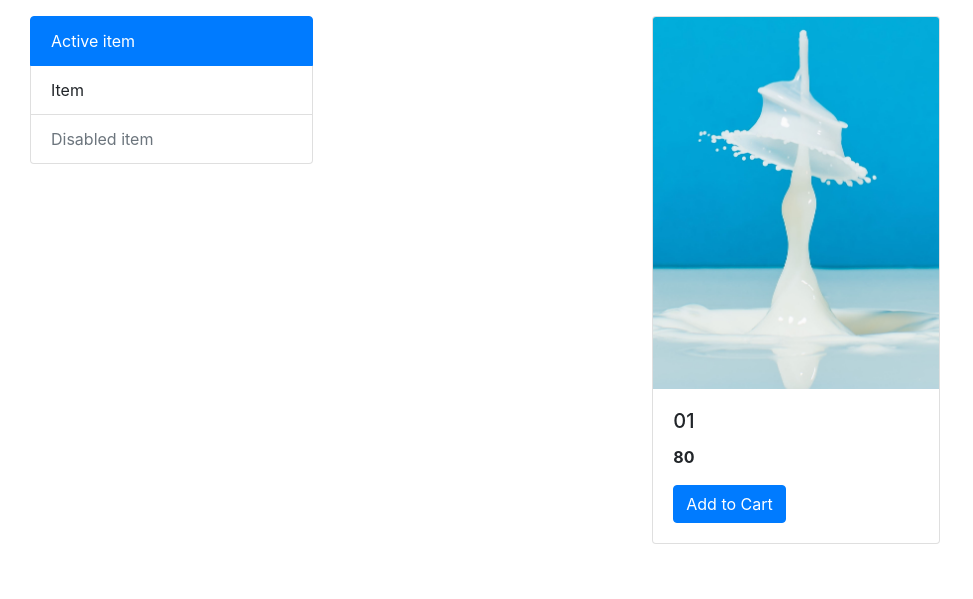
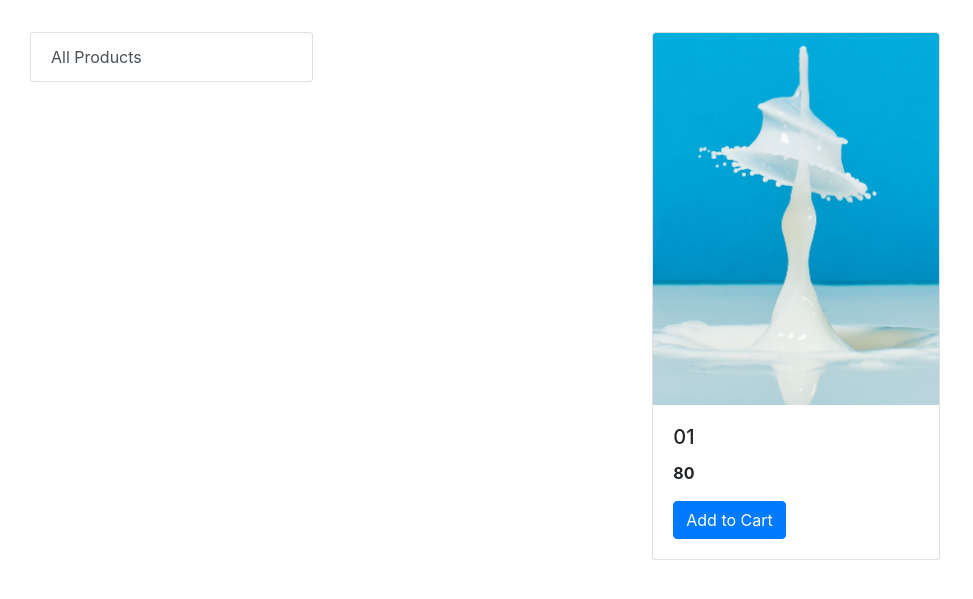
Before and after one commit to riyadhswe/RMRShop, a Django app: page / in a window 1280 px wide. Shown: the part 56-655 px from the top of the page, without its empty margins (0-973 px from the left). Run offline with Django 3.2, Linux system fonts and the light colour scheme; data comes from the database, SQL or seed files in the repository; parts of the project's set-up code (start-up, migrations or seed data) failed here and were passed over; some libraries are stand-ins or nearby versions.

Commit message:
commit by Rony

```diff
--- a/store/templates/index.html
+++ b/store/templates/index.html
@@ -1,27 +1,32 @@
 {% extends 'base.html' %}
 {% block content %}
+<div class="container-fluid mt-3">
+    <div class="row">
 
-<!--List-->
-<div class ="container-fluid mt-3 mx-auto">
+        <!--Category-->
+        <div class="container-fluid mt-3 mx-auto">
             <div class="row mx-auto">
                 <div class="col-lg-3">
                     <ul class="list-group">
-  <li class="list-group-item active">Active item</li>
-  <li class="list-group-item">Item</li>
-  <li class="list-group-item disabled">Disabled item</li>
+                        <a href="/" class="list-group-item list-group-item-action">All Products</a>
+
+                        {% for category in categories %}
+                        <a class="list-group-item list-group-item-action"
+                           href="/?category={{category.id}}">{{category.name}}</a>
+                        {% endfor %}
                     </ul>
                 </div>
-<!--List-->
+                <!--Category-->
                 <!--body-->
-<div id ="products" class="col-lg-9 mx-auto">
+                <div class="col-lg-9 mx-auto" id="products">
                     <div class="row mx-auto">
                         {% for product in products %}
                         <div class="card mx-auto" style="width: 18rem;">
-<img class="card-img-top" src="{{product.image.url}}" alt="Card image cap">
+                            <img alt="Card image cap" class="card-img-top" src="{{product.image.url}}">
                             <div class="card-body">
                                 <h5 class="card-title">{{product.name}}</h5>
                                 <p class="card-text"><b>{{product.price}}</b></p>
-  <a href="#" class="btn btn-primary">Add to Cart</a>
+                                <a class="btn btn-primary" href="#">Add to Cart</a>
                             </div>
                         </div>
                         {% endfor %}
@@ -30,4 +35,7 @@
             </div>
         </div>
 
+    </div>
+</div>
+
 {% endblock %}
```
Lines whose indentation alone changed are shown as unchanged.
